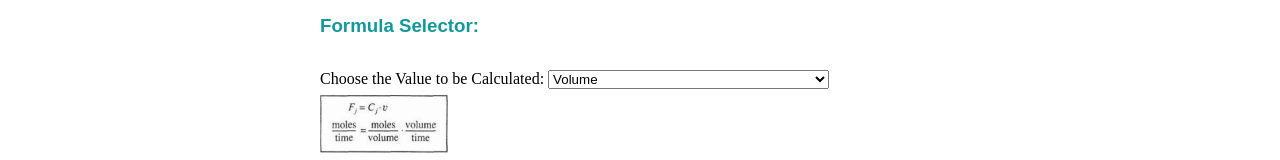
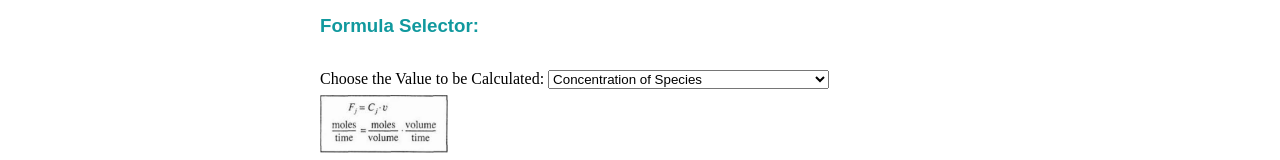
Before and after one commit to Agar25th/Reactor-Calculator, a plain HTML site: page index.html in a window 1280 px wide. Shown: the part 593-753 px from the top of the page. Drawn offline with nearby package versions, Linux system fonts and the light colour scheme; files that its build step writes are made by us from their sources; files whose address does not match are found by name.

Commit message:
Update index.html

```diff
--- a/index.html
+++ b/index.html
@@ -75,7 +75,7 @@
         <form>
           <label for="type" class="spp">Choose the Value to be Calculated:</label>
           <select id="type">
-            <option value="CSTR">Volume</option>
+            <option value="CSTR">Concentration of Species</option>
             <option value="RT">Residence Time</option>
             <option value="v">Final Concentration for First Order Reaction</option>
           </select>
```
